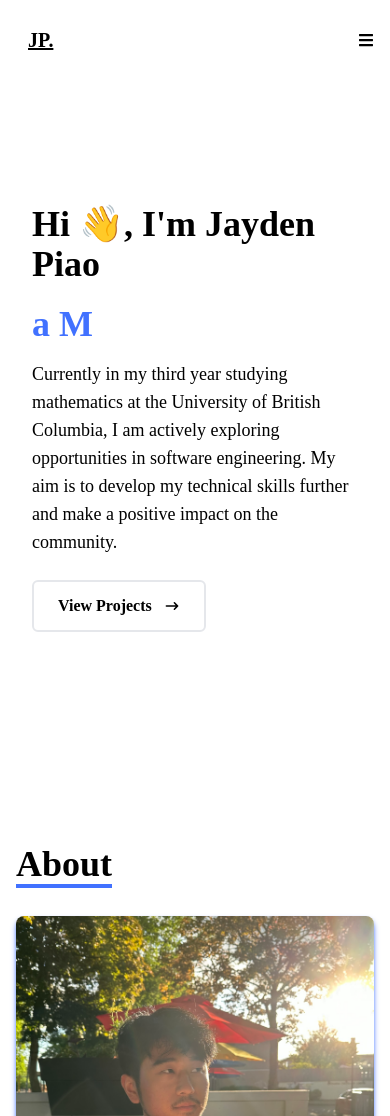
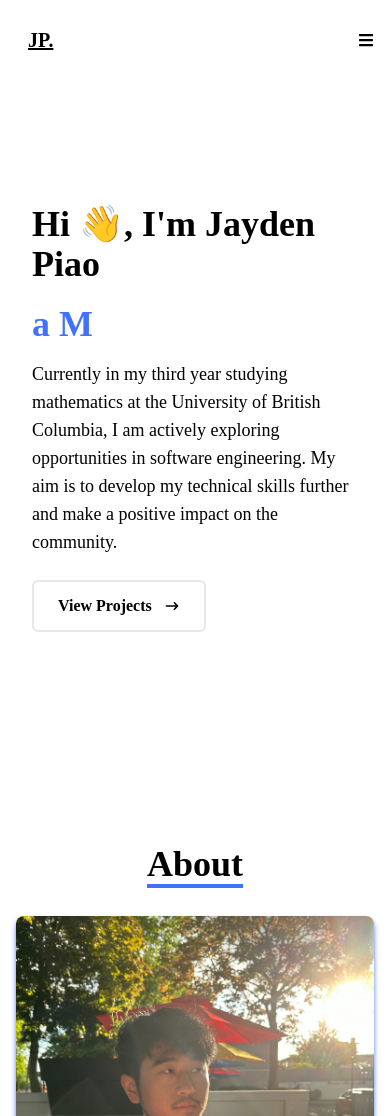
Before and after one commit to jaydenpiao/personal-portfolio, a React (Create React App) app: page / in a window 390 px wide. Shown: the top 1116 px of the page. Built offline with nearby package versions, Linux system fonts and the light colour scheme.

Commit message:
minor change to about title

```diff
--- a/src/components/About.jsx
+++ b/src/components/About.jsx
@@ -5,9 +5,8 @@ const About = () => {
     return (
       <div name='about' className='w-full bg-white cursor-default'>
         <div className='flex flex-col justify-center items-center w-full h-full'>
-          <div className='max-w-[1000px] w-full grid grid-cols-2 gap-8'>
-            {/* change "About" to center */}
-            <div className='sm:text-right pb-8 pl-4'>
+          <div className='max-w-[1000px] w-full sm:grid sm:grid-cols-2 grid-cols-1 gap-8'>
+            <div className='text-center sm:text-right pb-8'>
               <p className='text-4xl font-bold inline border-b-4 border-[#4171ff]'>
                 About
               </p>
```
